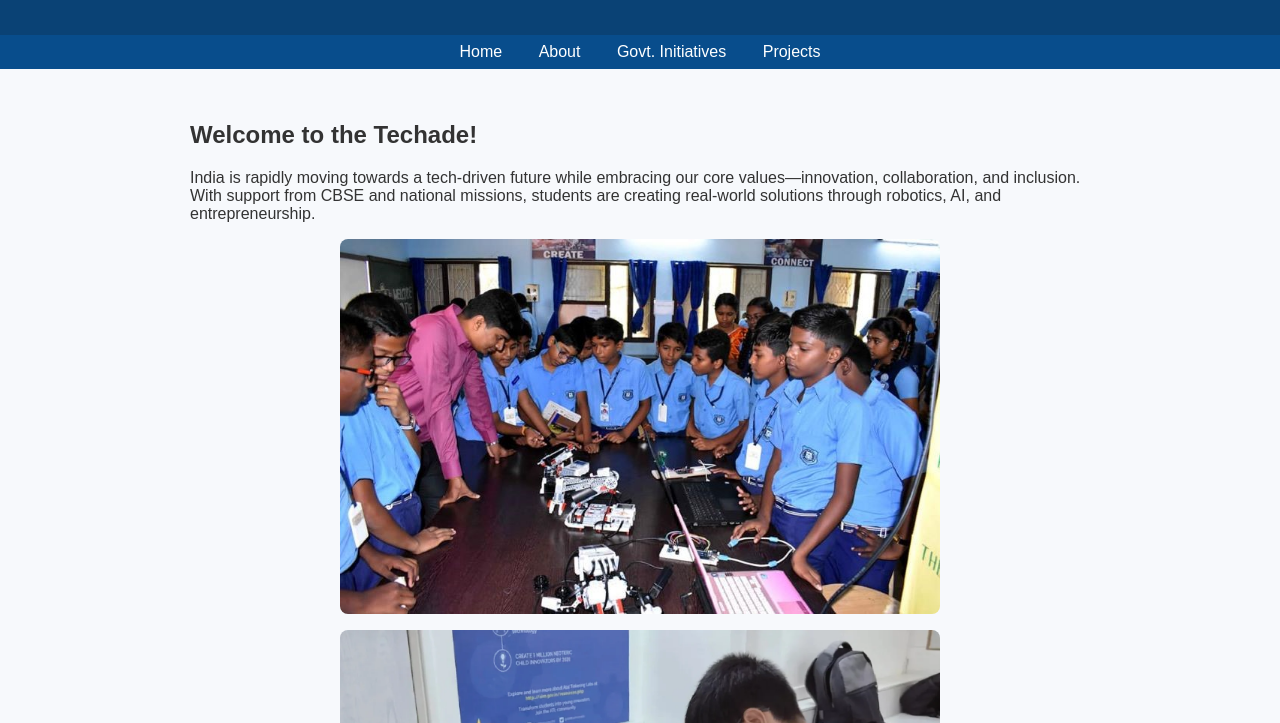
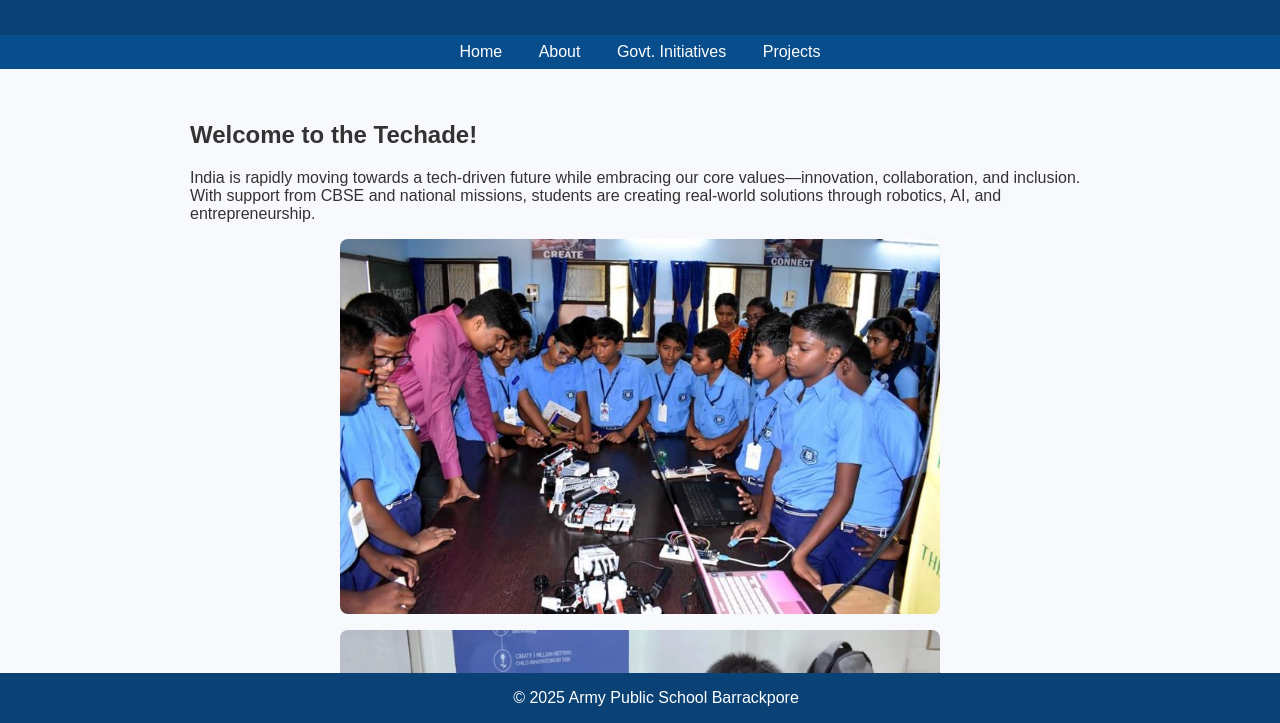
Before and after one commit to SutirthoGhosh/unknown, a plain HTML site: page index.html in a window 1280 px wide. Shown: the part 77-800 px from the top of the page. Drawn offline with Linux system fonts and the light colour scheme.

Commit message:
Update style.css

```diff
--- a/style.css
+++ b/style.css
@@ -30,6 +30,7 @@ nav a:hover {
 
 main {
   padding: 2em;
+  padding-bottom: 4em;
   max-width: 900px;
   margin: auto;
 }
@@ -43,9 +44,11 @@ img {
 }
 
 footer {
+  position: fixed;
+  bottom: 0;
+  width: 100%;
   background: #0a4275;
   color: white;
   text-align: center;
   padding: 1em;
-  margin-top: 2em;
 }
```
